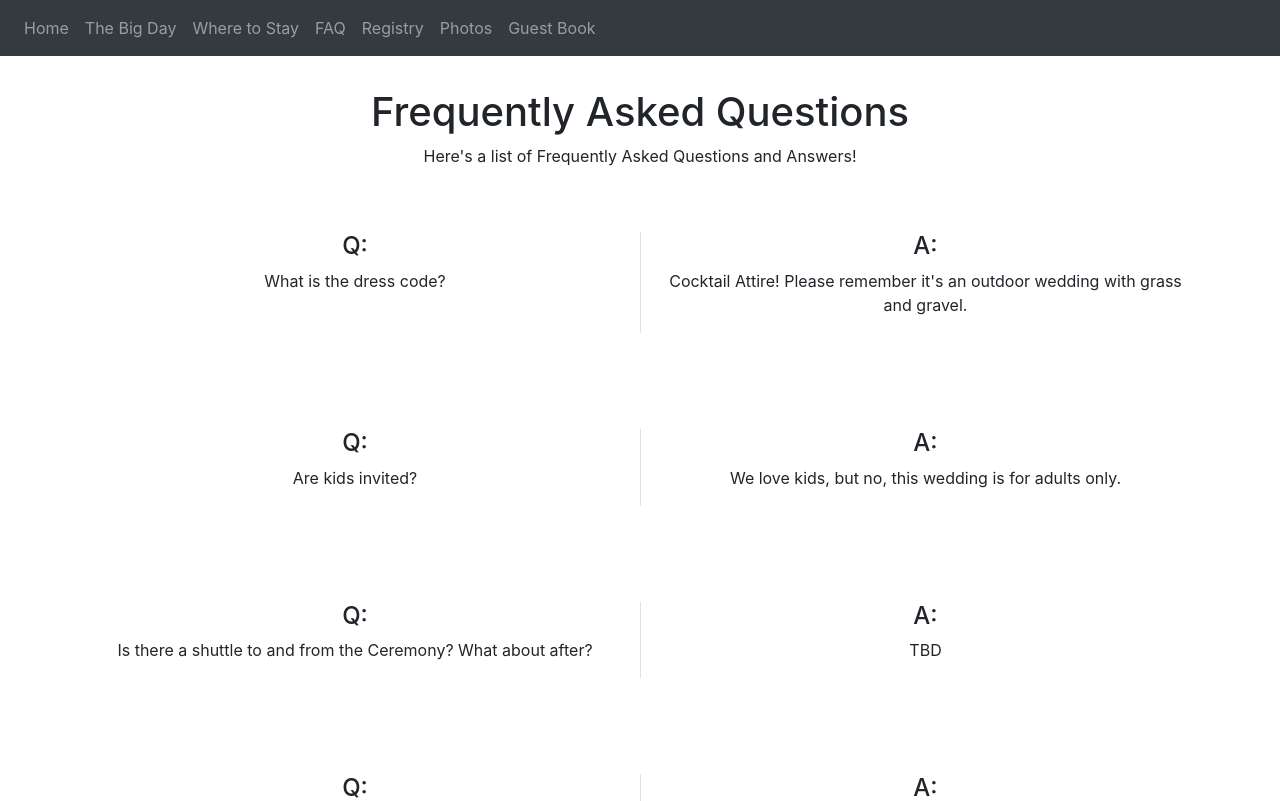
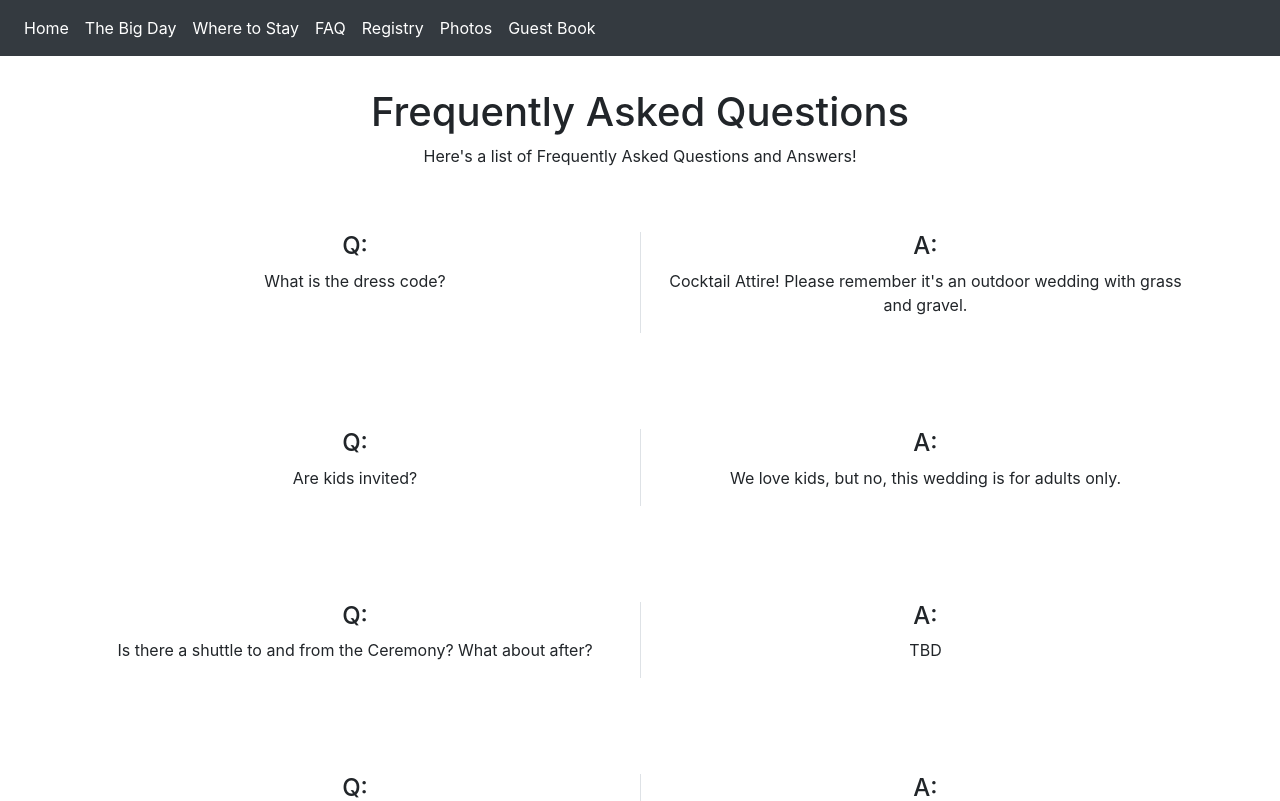
Before and after one commit to nickbap/BoatParty, a Flask app: page /faq in a window 1280 px wide. Shown: the top 801 px of the page. Run offline with Flask 2, Linux system fonts and the light colour scheme; some libraries are stand-ins or nearby versions.

Commit message:
Revised Home Page style and layout

```diff
--- a/boatparty/static/css/style.css
+++ b/boatparty/static/css/style.css
@@ -1,15 +1,10 @@
-body, html {
-  height: 100%;
-}
-
-.home-bg {
-  background-image: url('/static/img/NickNatalie-10.jpg');
-
-  height: 100%;
-
-  background-position: center;
+#background-image {
+  background: url('/static/img/NickNatalie-10.jpg') center;
+  width: 100vw;
+  height: 100vh;
+  background-size: cover;
   background-repeat: no-repeat;
-  background-size: cover;
+  position: relative;
 }
 
 .photo-gallery {
--- a/boatparty/templates/base.html
+++ b/boatparty/templates/base.html
@@ -21,8 +21,6 @@
 
 <body>
 
-    {% block jumbotron %}{% endblock %}
-
     {% block navbar %}
     <nav class="navbar navbar-expand-md navbar-dark bg-dark sticky-top">
         <button class="navbar-toggler" type="button" data-toggle="collapse" data-target="#navbarSupportedContent">
@@ -32,25 +30,25 @@
         <div class="collapse navbar-collapse" id="navbarSupportedContent">
             <ul class="navbar-nav">
                 <li class="nav-item">
-                    <a class="nav-link" href="{{ url_for('main.index') }}">Home</a>
+                    <a class="nav-link text-white" href="{{ url_for('main.index') }}">Home</a>
                 </li>
                 <li class="nav-item">
-                    <a class="nav-link" href="{{ url_for('main.the_big_day') }}">The Big Day</a>
+                    <a class="nav-link text-white" href="{{ url_for('main.the_big_day') }}">The Big Day</a>
                 </li>
                 <li class="nav-item">
-                    <a class="nav-link" href="{{ url_for('main.where_to_stay') }}">Where to Stay</a>
+                    <a class="nav-link text-white" href="{{ url_for('main.where_to_stay') }}">Where to Stay</a>
                 </li>
                 <li class="nav-item">
-                    <a class="nav-link" href="{{ url_for('main.faq') }}">FAQ</a>
+                    <a class="nav-link text-white" href="{{ url_for('main.faq') }}">FAQ</a>
                 </li>
                 <li class="nav-item">
-                    <a class="nav-link" href="{{ url_for('main.registry') }}">Registry</a>
+                    <a class="nav-link text-white" href="{{ url_for('main.registry') }}">Registry</a>
                 </li>
                 <li class="nav-item">
-                    <a class="nav-link" href="{{ url_for('main.photos') }}">Photos</a>
+                    <a class="nav-link text-white" href="{{ url_for('main.photos') }}">Photos</a>
                 </li>
                 <li class="nav-item">
-                    <a class="nav-link" href="{{ url_for('main.guest_book') }}">Guest Book</a>
+                    <a class="nav-link text-white" href="{{ url_for('main.guest_book') }}">Guest Book</a>
                 </li>
             </ul>
         </div>
@@ -58,9 +56,9 @@
     {% endblock %}
 
     {% if title == 'Home' %}
-    <!-- This feels clunky, need to find a better way -->
-    <div class="home-bg">
-    </div>
+
+    {% block home_content %}{% endblock %}
+
     {% else %}
     <div class="container py-3">
         {% with messages = get_flashed_messages() %}
--- a/tests.py
+++ b/tests.py
@@ -47,13 +47,13 @@ class ClientTestCase(unittest.TestCase):
         response = self.client.get('/')
         self.assertEqual(response.status_code, 200)
         self.assertTrue(
-            '<h1>Nick & Natalie</h1>' in response.get_data(as_text=True))
+            '<h1 class="text-white">Nick & Natalie</h1>' in response.get_data(as_text=True))
 
     def test_home_page(self):
         response = self.client.get('/home')
         self.assertEqual(response.status_code, 200)
         self.assertTrue(
-            '<h1>Nick & Natalie</h1>' in response.get_data(as_text=True))
+            '<h1 class="text-white">Nick & Natalie</h1>' in response.get_data(as_text=True))
 
     def test_photos_page(self):
         response = self.client.get('/photos')
```
Also changed, not shown: boatparty/templates/home.html (+52 -4 lines), boatparty/static/icons/bride-ring.png (added), boatparty/static/icons/his-her-cocktails.png (added), boatparty/static/icons/wedding-cake.png (added).
